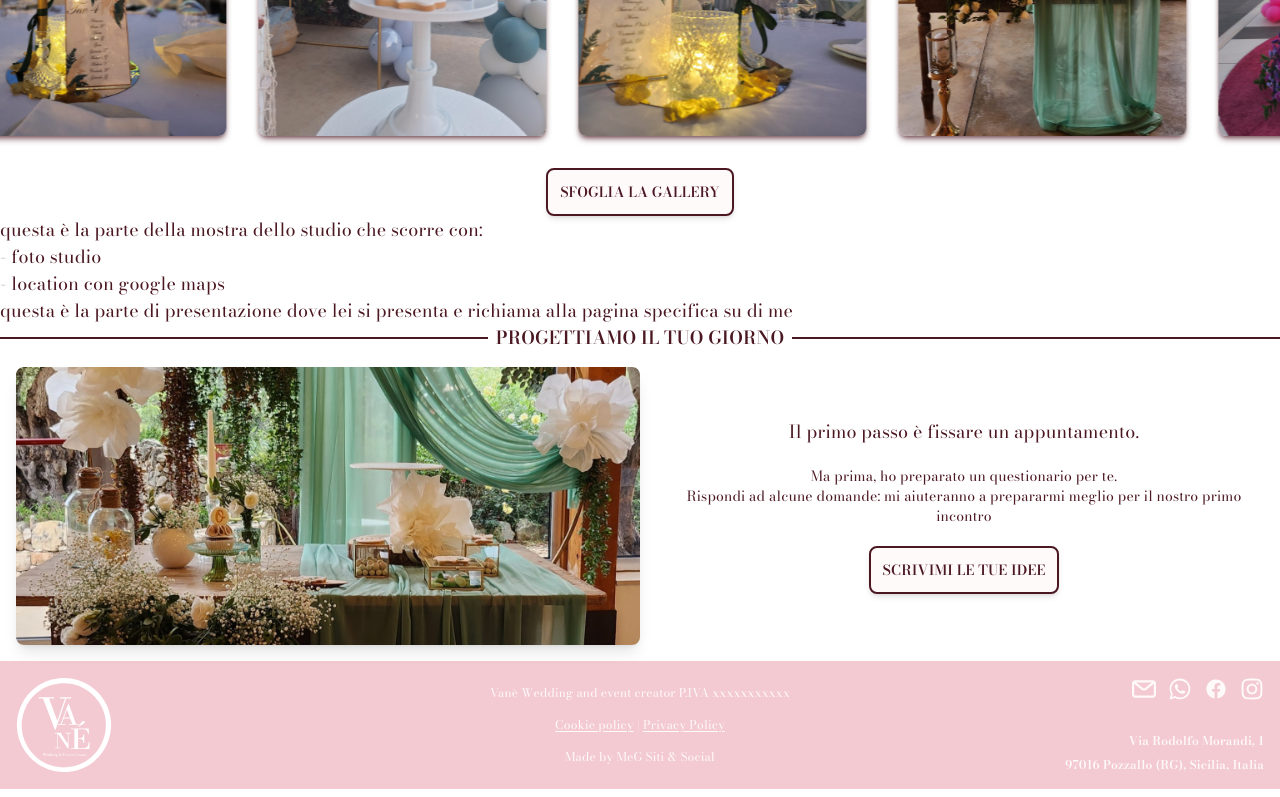
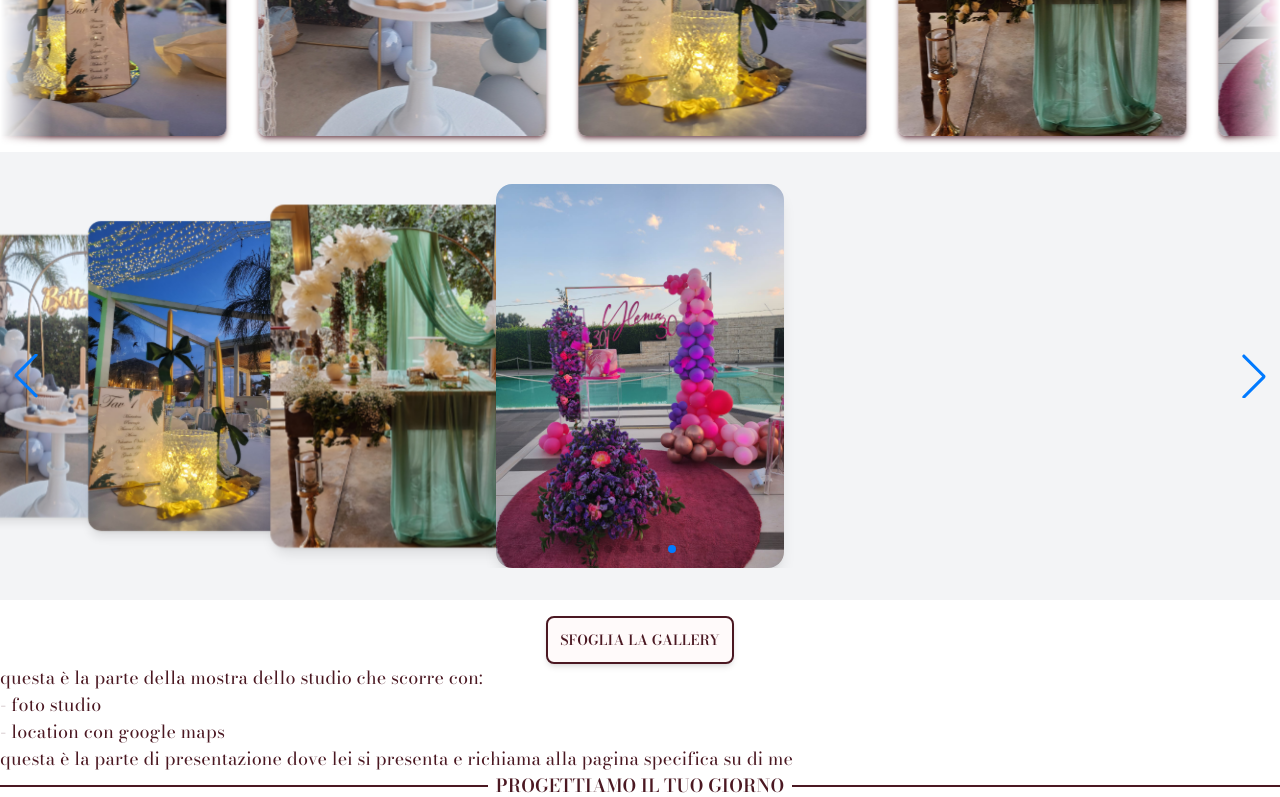
Before and after one commit to vanewedding/website, a React (Vite) app: page /it in a window 1280 px wide. Shown: the part 1155-1952 px from the top of the page. Built offline with nearby package versions, Linux system fonts and the light colour scheme.

Commit message:
Feat: add Swiper for image slider and integrate into gallery section

```diff
--- a/package.json
+++ b/package.json
@@ -16,6 +16,7 @@
     "react": "^19.2.0",
     "react-dom": "^19.2.0",
     "react-router-dom": "^7.9.6",
+    "swiper": "^12.0.3",
     "tailwindcss": "^4.1.17"
   },
   "devDependencies": {
--- a/src/components/visual/Header.jsx
+++ b/src/components/visual/Header.jsx
@@ -9,11 +9,11 @@ export default function Header() {
   const [isMenuOpen, setIsMenuOpen] = useState(false);
   return (
     <header
-			className={` w-full h-16 sticky top-0 left-0 flex items-center px-4 z-100 text-off-white  ${
+      className={` w-full h-16 sticky top-0 left-0 flex items-center px-4 z-100 text-off-white  transition-all duration-300  ${
         isScrolled
           ? "bg-brand-pink"
           : isMenuOpen
-					? "transition-all duration-800 bg-brand-pink"
+          ? "duration-800 bg-brand-pink"
           : ""
       }`}
     >
--- a/src/components/visual/PhotoSlider.jsx
+++ b/src/components/visual/PhotoSlider.jsx
@@ -1,6 +1,6 @@
 export default function PhotoSlider({ photos }) {
   return (
-		<div className="overflow-x-hidden inline-flex flex-nowrap py-4 w-full">
+    <div className="overflow-x-hidden inline-flex flex-nowrap py-4 w-full mask-x-from-96%">
       <ul className="flex items-center animate-infinite-scroll gap-8">
         {photos.map((photo, index) => (
           <li key={`a-${index}`} className="w-72">
--- /dev/null
+++ b/src/components/visual/Slider.jsx
@@ -0,0 +1,51 @@
+import { Swiper, SwiperSlide } from "swiper/react";
+import {
+  Navigation,
+  Pagination,
+  EffectCoverflow,
+  Autoplay,
+} from "swiper/modules";
+import "swiper/css";
+import "swiper/css/navigation";
+import "swiper/css/pagination";
+import "swiper/css/effect-coverflow";
+
+export default function Slider({ photos }) {
+  return (
+    <section className="py-8 bg-gray-100 w-screen flex justify-center">
+      <Swiper
+        modules={[Navigation, Pagination, EffectCoverflow, Autoplay]}
+        effect="coverflow"
+        grabCursor={true}
+        centeredSlides={true}
+        loop={true}
+        slidesPerView={4}
+        spaceBetween={-200}
+        coverflowEffect={{
+          rotate: 0,
+          stretch: 0,
+          depth: 100,
+          modifier: 2.5,
+          slideShadows: false,
+        }}
+        pagination={{ clickable: true }}
+        navigation
+        autoplay={{
+          delay: 3000, // ogni 3 secondi
+          disableOnInteraction: false, // continua anche se l'utente interagisce
+        }}
+        className="w-full max-w-7xl"
+      >
+        {photos.map((photo, idx) => (
+          <SwiperSlide key={idx} className=" ">
+            <img
+              src={photo.src}
+              alt={photo.alt}
+              className="w-72 m-auto object-cover rounded-2xl shadow-lg"
+            />
+          </SwiperSlide>
+        ))}
+      </Swiper>
+    </section>
+  );
+}
--- a/src/data/home.js
+++ b/src/data/home.js
@@ -24,6 +24,11 @@ export const gallery = {
     { src: gallery3, alt: "Gallery photo 3" },
     { src: gallery4, alt: "Gallery photo 4" },
     { src: gallery5, alt: "Gallery photo 5" },
+    // { src: gallery1, alt: "Gallery photo 1" },
+    // { src: gallery2, alt: "Gallery photo 2" },
+    // { src: gallery3, alt: "Gallery photo 3" },
+    // { src: gallery4, alt: "Gallery photo 4" },
+    // { src: gallery5, alt: "Gallery photo 5" },
   ],
   buttonData: {
     it: "SFOGLIA LA GALLERY",
--- a/src/sections/GallerySection.jsx
+++ b/src/sections/GallerySection.jsx
@@ -1,4 +1,5 @@
 import PhotoSlider from "../components/visual/PhotoSlider";
+import Slider from "../components/visual/Slider";
 import Title from "../components/visual/Title";
 import Button from "../components/visual/Button";
 import { gallery } from "../data/home";
@@ -12,6 +13,9 @@ export default function GallerySection({ it }) {
         colorText="text-bordeaux"
       ></Title>
       <PhotoSlider photos={gallery.photos} />
+
+      <Slider photos={gallery.photos} />
+
       <div className="flex justify-center mt-4">
         <Button data={gallery.buttonData} it={it} isDark={false} />
       </div>
```
Also changed, not shown: 1 other file (tests, documents, lock files or other folders). Lines whose indentation alone changed are shown as unchanged.
